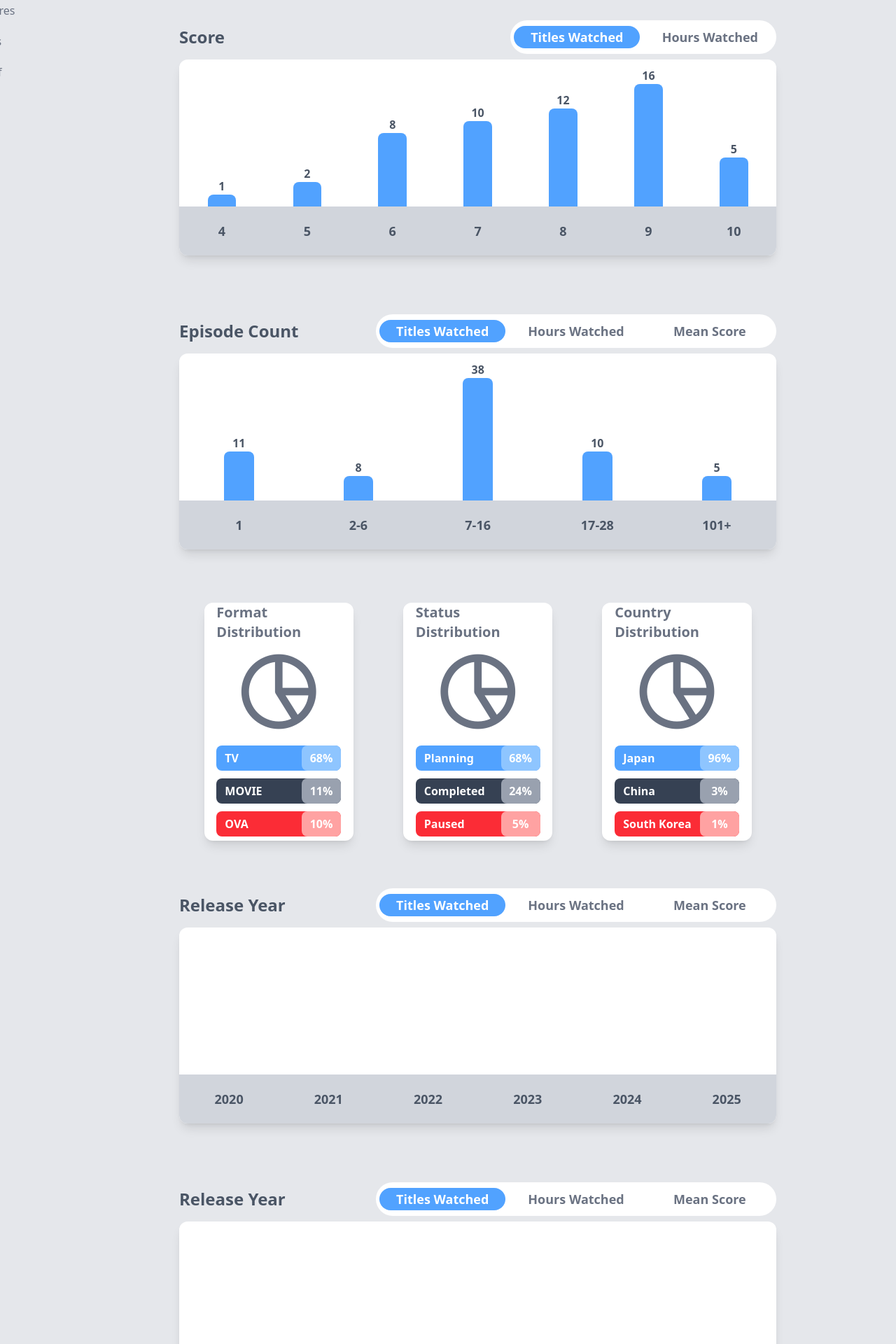
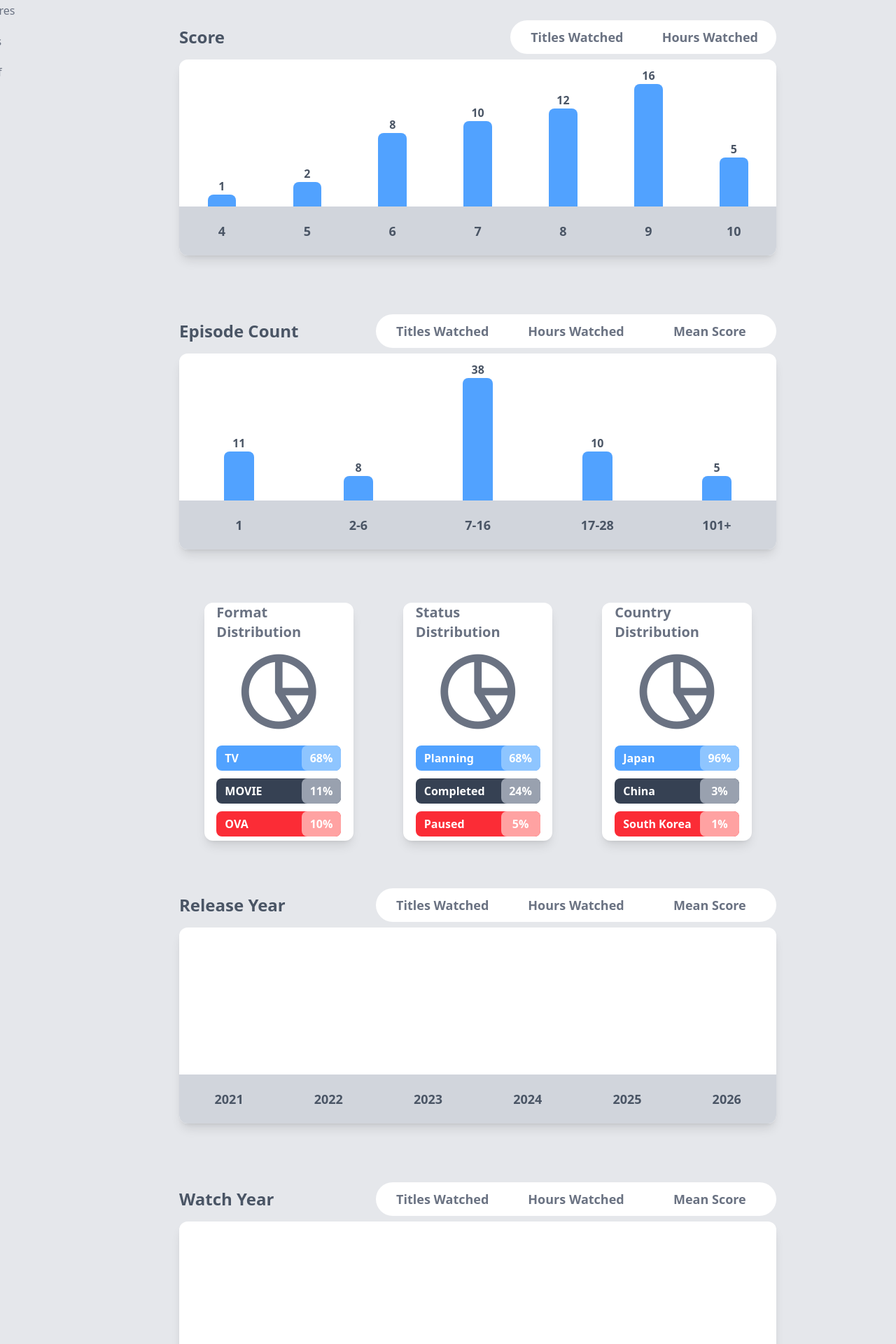
Before and after one commit to loganyeh/AniList-Clone, a React (Vite) app: page / in a window 1280 px wide. Shown: the part 900-2820 px from the top of the page at 70% size. Built offline with nearby package versions, Linux system fonts and the light colour scheme.

Commit message:
feat: ChartBlock component done

```diff
--- /dev/null
+++ b/src/components/overviewPage/BubbleTitle.jsx
@@ -0,0 +1,11 @@
+function BubbleTitle({ title }) {
+  return (
+    <>
+      <div className="h-8 w-45 flex justify-center items-center font-semibold text-gray-500 rounded-full">
+        {title}
+      </div>
+    </>
+  );
+}
+
+export default BubbleTitle;
--- /dev/null
+++ b/src/components/overviewPage/ChartBlock.jsx
@@ -0,0 +1,31 @@
+import ChartXAxis from "./ChartXAxis";
+
+function ChartBlock({ title, bubbleWidth, bubbleTitles, chartGraphs, chartXTitles }) {
+  return (
+    <>
+      <div className="h-80 w-full mb-25">
+        {/* TITLE - SCORE */}
+        <div className="h-1/5 w-full flex justify-between items-center">
+          <div className="h-full w-1/3 flex justify-start items-center text-2xl text-gray-600 font-semibold">
+            {title}
+          </div>
+          <div className={`h-12 ${bubbleWidth} flex justify-around items-center text-lg font-semibold text-gray-500 bg-white rounded-full`}>
+            {bubbleTitles}
+          </div>
+        </div>
+
+        {/* CHART - SCORE */}
+        <div className="h-70 w-full bg-white rounded-xl shadow-lg">
+          <div className="h-3/4 w-full flex">
+            {chartGraphs}
+          </div>
+          <div className="h-1/4 w-full flex justify-around bg-gray-300 rounded-b-xl">
+            {chartXTitles}
+          </div>
+        </div>
+      </div>
+    </>
+  );
+}
+
+export default ChartBlock;
--- /dev/null
+++ b/src/components/overviewPage/ChartGraph.jsx
@@ -0,0 +1,14 @@
+
+function ChartGraph({ num, chartWidthBorder, chartHeight, chartWidth }) {
+
+  return (
+    <>
+      <div className={`h-full ${chartWidthBorder} flex flex-col justify-end items-center`}>
+        <span className="font-bold text-gray-600 text-md">{num}</span>
+        <div className={`${chartHeight} ${chartWidth} bg-blue-400 rounded-t-lg`}></div>
+      </div>
+    </>
+  );
+}
+
+export default ChartGraph;
--- /dev/null
+++ b/src/components/overviewPage/ChartXAxis.jsx
@@ -0,0 +1,13 @@
+function ChartXAxis({ num, xAxisBorder }) {
+  return (
+    <>
+      <div
+        className={`h-full ${xAxisBorder} flex justify-center items-center font-bold text-gray-600 text-lg`}
+      >
+        {num}
+      </div>
+    </>
+  );
+}
+
+export default ChartXAxis;
--- a/src/pages/Stats.jsx
+++ b/src/pages/Stats.jsx
@@ -4,6 +4,10 @@ import BannerAndMidNav from "../components/Shell/BannerAndMidNav";
 import ListSelectMenu from "../components/lists/sideBar/ListSelectMenu";
 import ListTitles from "../components/lists/sideBar/ListTitles";
 import StatsBlock from "../components/overviewPage/StatsBlock";
+import ChartBlock from "../components/overviewPage/ChartBlock";
+import BubbleTitle from "../components/overviewPage/BubbleTitle";
+import ChartGraph from "../components/overviewPage/ChartGraph";
+import ChartXAxis from "../components/overviewPage/ChartXAxis";
 
 function Stats() {
   return (
@@ -42,166 +46,131 @@ function Stats() {
             <div className="h-auto w-8/12">
               <StatsBlock />
 
-
               {/* +========== BEGIN */}
               {/* SCORE CHART BLOCK */}
-              <div className="h-80 w-full mb-25">
-                {/* TITLE - SCORE */}
-                <div className="h-1/5 w-full flex justify-between items-center">
-                  <div className="h-full w-1/3 flex justify-start items-center text-2xl text-gray-600 font-semibold">
-                    Score
-                  </div>
-                  <div className="h-12 w-95 flex justify-around items-center text-lg font-semibold text-gray-500 bg-white rounded-full">
-                    <div className="h-8 w-45 flex justify-center items-center text-white bg-blue-400 rounded-full">
-                      Titles Watched
-                    </div>
-                    <div className="h-8 w-45 flex justify-center items-center rounded-full">
-                      Hours Watched
-                    </div>
-                  </div>
-                </div>
+              <ChartBlock
+                title={"Score"}
+                bubbleWidth={"w-95"}
+                bubbleTitles={
+                  <>
+                    <BubbleTitle title={"Titles Watched"} />
+                    <BubbleTitle title={"Hours Watched"} />
+                  </>
+                }
+                chartGraphs={
+                  <>
+                    <ChartGraph
+                      num={"1"}
+                      chartWidthBorder={"w-1/7"}
+                      chartWidth={"w-1/3"}
+                      chartHeight={"h-1/12"}
+                    />
+                    <ChartGraph
+                      num={"2"}
+                      chartWidthBorder={"w-1/7"}
+                      chartWidth={"w-1/3"}
+                      chartHeight={"h-2/12"}
+                    />
+                    <ChartGraph
+                      num={"8"}
+                      chartWidthBorder={"w-1/7"}
+                      chartWidth={"w-1/3"}
+                      chartHeight={"h-6/12"}
+                    />
+                    <ChartGraph
+                      num={"10"}
+                      chartWidthBorder={"w-1/7"}
+                      chartWidth={"w-1/3"}
+                      chartHeight={"h-7/12"}
+                    />
+                    <ChartGraph
+                      num={"12"}
+                      chartWidthBorder={"w-1/7"}
+                      chartWidth={"w-1/3"}
+                      chartHeight={"h-8/12"}
+                    />
+                    <ChartGraph
+                      num={"16"}
+                      chartWidthBorder={"w-1/7"}
+                      chartWidth={"w-1/3"}
+                      chartHeight={"h-10/12"}
+                    />
+                    <ChartGraph
+                      num={"5"}
+                      chartWidthBorder={"w-1/7"}
+                      chartWidth={"w-1/3"}
+                      chartHeight={"h-4/12"}
+                    />
+                  </>
+                }
+                chartXTitles={
+                  <>
+                    <ChartXAxis num={"4"} xAxisBorder={"w-1/7"} />
+                    <ChartXAxis num={"5"} xAxisBorder={"w-1/7"} />
+                    <ChartXAxis num={"6"} xAxisBorder={"w-1/7"} />
+                    <ChartXAxis num={"7"} xAxisBorder={"w-1/7"} />
+                    <ChartXAxis num={"8"} xAxisBorder={"w-1/7"} />
+                    <ChartXAxis num={"9"} xAxisBorder={"w-1/7"} />
+                    <ChartXAxis num={"10"} xAxisBorder={"w-1/7"} />
+                  </>
+                }
+              />
 
-                {/* CHART - SCORE */}
-                <div className="h-70 w-full bg-white rounded-xl shadow-lg">
-                  <div className="h-3/4 w-full flex">
-                    <div className="h-full w-1/7 flex flex-col justify-end items-center">
-                      <span className="font-bold text-gray-600 text-md">1</span>
-                      <div className="h-1/12 w-1/3 bg-blue-400 rounded-t-lg"></div>
-                    </div>
-                    <div className="h-full w-1/7 flex flex-col justify-end items-center">
-                      <span className="font-bold text-gray-600 text-md">2</span>
-                      <div className="h-2/12 w-1/3 bg-blue-400 rounded-t-lg"></div>
-                    </div>
-                    <div className="h-full w-1/7 flex flex-col justify-end items-center">
-                      <span className="font-bold text-gray-600 text-md">8</span>
-                      <div className="h-6/12 w-1/3 bg-blue-400 rounded-t-lg"></div>
-                    </div>
-                    <div className="h-full w-1/7 flex flex-col justify-end items-center">
-                      <span className="font-bold text-gray-600 text-md">
-                        10
-                      </span>
-                      <div className="h-7/12 w-1/3 bg-blue-400 rounded-t-lg"></div>
-                    </div>
-                    <div className="h-full w-1/7 flex flex-col justify-end items-center">
-                      <span className="font-bold text-gray-600 text-md">
-                        12
-                      </span>
-                      <div className="h-8/12 w-1/3 bg-blue-400 rounded-t-lg"></div>
-                    </div>
-                    <div className="h-full w-1/7 flex flex-col justify-end items-center">
-                      <span className="font-bold text-gray-600 text-md">
-                        16
-                      </span>
-                      <div className="h-10/12 w-1/3 bg-blue-400 rounded-t-lg"></div>
-                    </div>
-                    <div className="h-full w-1/7 flex flex-col justify-end items-center">
-                      <span className="font-bold text-gray-600 text-md">5</span>
-                      <div className="h-4/12 w-1/3 bg-blue-400 rounded-t-lg"></div>
-                    </div>
-                  </div>
-                  <div className="h-1/4 w-full flex bg-gray-300 rounded-b-xl">
-                    <div className="h-full w-1/7 flex justify-center items-center font-bold text-gray-600 text-lg">
-                      4
-                    </div>
-                    <div className="h-full w-1/7 flex justify-center items-center font-bold text-gray-600 text-lg">
-                      5
-                    </div>
-                    <div className="h-full w-1/7 flex justify-center items-center font-bold text-gray-600 text-lg">
-                      6
-                    </div>
-                    <div className="h-full w-1/7 flex justify-center items-center font-bold text-gray-600 text-lg">
-                      7
-                    </div>
-                    <div className="h-full w-1/7 flex justify-center items-center font-bold text-gray-600 text-lg">
-                      8
-                    </div>
-                    <div className="h-full w-1/7 flex justify-center items-center font-bold text-gray-600 text-lg">
-                      9
-                    </div>
-                    <div className="h-full w-1/7 flex justify-center items-center font-bold text-gray-600 text-lg">
-                      10
-                    </div>
-                  </div>
-                </div>
-              </div>
-
-              {/* =================== */}
-
-              {/* EPISODE COUNT BLOCK */}
-              <div className="h-80 w-full mb-25">
-                <div className="h-80 w-full mb-15">
-                  {/* TITLE - EPISDOE COUNT */}
-                  <div className="h-1/5 w-full flex justify-between items-center">
-                    <div className="h-full w-1/3 flex justify-start items-center text-2xl text-gray-600 font-semibold">
-                      Episode Count
-                    </div>
-                    <div className="h-12 w-145 flex justify-around items-center text-lg font-semibold text-gray-500 bg-white rounded-full">
-                      <div className="h-8 w-45 flex justify-center items-center text-white bg-blue-400 rounded-full">
-                        Titles Watched
-                      </div>
-                      <div className="h-8 w-45 flex justify-center items-center rounded-full">
-                        Hours Watched
-                      </div>
-                      <div className="h-8 w-45 flex justify-center items-center rounded-full">
-                        Mean Score
-                      </div>
-                    </div>
-                  </div>
-
-                  {/* CHART - EPISDOE COUNT */}
-                  <div className="h-70 w-full bg-white rounded-xl shadow-lg">
-                    <div className="h-3/4 w-full flex">
-                      <div className="h-full w-1/5 flex flex-col justify-end items-center">
-                        <span className="font-bold text-gray-600 text-md">
-                          11
-                        </span>
-                        <div className="h-4/12 w-1/4 bg-blue-400 rounded-t-lg"></div>
-                      </div>
-                      <div className="h-full w-1/5 flex flex-col justify-end items-center">
-                        <span className="font-bold text-gray-600 text-md">
-                          8
-                        </span>
-                        <div className="h-2/12 w-1/4 bg-blue-400 rounded-t-lg"></div>
-                      </div>
-                      <div className="h-full w-1/5 flex flex-col justify-end items-center">
-                        <span className="font-bold text-gray-600 text-md">
-                          38
-                        </span>
-                        <div className="h-10/12 w-1/4 bg-blue-400 rounded-t-lg"></div>
-                      </div>
-                      <div className="h-full w-1/5 flex flex-col justify-end items-center">
-                        <span className="font-bold text-gray-600 text-md">
-                          10
-                        </span>
-                        <div className="h-4/12 w-1/4 bg-blue-400 rounded-t-lg"></div>
-                      </div>
-                      <div className="h-full w-1/5 flex flex-col justify-end items-center">
-                        <span className="font-bold text-gray-600 text-md">
-                          5
-                        </span>
-                        <div className="h-2/12 w-1/4 bg-blue-400 rounded-t-lg"></div>
-                      </div>
-                    </div>
-                    <div className="h-1/4 w-full flex bg-gray-300 rounded-b-xl">
-                      <div className="h-full w-1/5 flex justify-center items-center font-bold text-gray-600 text-lg">
-                        1
-                      </div>
-                      <div className="h-full w-1/5 flex justify-center items-center font-bold text-gray-600 text-lg">
-                        2-6
-                      </div>
-                      <div className="h-full w-1/5 flex justify-center items-center font-bold text-gray-600 text-lg">
-                        7-16
-                      </div>
-                      <div className="h-full w-1/5 flex justify-center items-center font-bold text-gray-600 text-lg">
-                        17-28
-                      </div>
-                      <div className="h-full w-1/5 flex justify-center items-center font-bold text-gray-600 text-lg">
-                        101+
-                      </div>
-                    </div>
-                  </div>
-                </div>
-              </div>
+              {/* EPISDOES WATCHED BLOCK */}
+              <ChartBlock
+                title={"Episode Count"}
+                bubbleWidth={"w-145"}
+                bubbleTitles={
+                  <>
+                    <BubbleTitle title={"Titles Watched"} />
+                    <BubbleTitle title={"Hours Watched"} />
+                    <BubbleTitle title={"Mean Score"} />
+                  </>
+                }
+                chartGraphs={
+                  <>
+                    <ChartGraph
+                      num={"11"}
+                      chartWidthBorder={"w-1/5"}
+                      chartWidth={"w-1/4"}
+                      chartHeight={"h-4/12"}
+                    />
+                    <ChartGraph
+                      num={"8"}
+                      chartWidthBorder={"w-1/5"}
+                      chartWidth={"w-1/4"}
+                      chartHeight={"h-2/12"}
+                    />
+                    <ChartGraph
+                      num={"38"}
+                      chartWidthBorder={"w-1/5"}
+                      chartWidth={"w-1/4"}
+                      chartHeight={"h-10/12"}
+                    />
+                    <ChartGraph
+                      num={"10"}
+                      chartWidthBorder={"w-1/5"}
+                      chartWidth={"w-1/4"}
+                      chartHeight={"h-4/12"}
+                    />
+                    <ChartGraph
+                      num={"5"}
+                      chartWidthBorder={"w-1/5"}
+                      chartWidth={"w-1/4"}
+                      chartHeight={"h-2/12"}
+                    />
+                  </>
+                }
+                chartXTitles={
+                  <>
+                    <ChartXAxis num={"1"} xAxisBorder={"w-1/5"} />
+                    <ChartXAxis num={"2-6"} xAxisBorder={"w-1/5"} />
+                    <ChartXAxis num={"7-16"} xAxisBorder={"w-1/5"} />
+                    <ChartXAxis num={"17-28"} xAxisBorder={"w-1/5"} />
+                    <ChartXAxis num={"101+"} xAxisBorder={"w-1/5"} />
+                  </>
+                }
+              />
 
               {/* PIE CHARTS BLOCK */}
               <div className="h-85 w-full flex justify-around items-center mb-15">
@@ -297,91 +266,47 @@ function Stats() {
               </div>
 
               {/* RELEASE YEAR BLOCK */}
-              <div className="h-80 w-full mb-25">
-                <div className="h-80 w-full mb-15">
-                  {/* TITLE - EPISDOE COUNT */}
-                  <div className="h-1/5 w-full flex justify-between items-center">
-                    <div className="h-full w-1/3 flex justify-start items-center text-2xl text-gray-600 font-semibold">
-                      Release Year
-                    </div>
-                    <div className="h-12 w-145 flex justify-around items-center text-lg font-semibold text-gray-500 bg-white rounded-full">
-                      <div className="h-8 w-45 flex justify-center items-center text-white bg-blue-400 rounded-full">
-                        Titles Watched
-                      </div>
-                      <div className="h-8 w-45 flex justify-center items-center rounded-full">
-                        Hours Watched
-                      </div>
-                      <div className="h-8 w-45 flex justify-center items-center rounded-full">
-                        Mean Score
-                      </div>
-                    </div>
-                  </div>
+              <ChartBlock
+                title={"Release Year"}
+                bubbleWidth={"w-145"}
+                bubbleTitles={
+                  <>
+                    <BubbleTitle title={"Titles Watched"} />
+                    <BubbleTitle title={"Hours Watched"} />
+                    <BubbleTitle title={"Mean Score"} />
+                  </>
+                }
+                chartXTitles={
+                  <>
+                    <ChartXAxis num={"2021"} xAxisBorder={"w-auto"} />
+                    <ChartXAxis num={"2022"} xAxisBorder={"w-auto"} />
+                    <ChartXAxis num={"2023"} xAxisBorder={"w-auto"} />
+                    <ChartXAxis num={"2024"} xAxisBorder={"w-auto"} />
+                    <ChartXAxis num={"2025"} xAxisBorder={"w-auto"} />
+                    <ChartXAxis num={"2026"} xAxisBorder={"w-auto"} />
+                  </>
+                }
+              />
 
-                  {/* CHART - Release Year */}
-                  <div className="h-70 w-full bg-white rounded-xl shadow-lg">
-                    <div className="h-3/4 w-full flex"></div>
-                    <div className="h-1/4 w-full flex justify-around bg-gray-300 rounded-b-xl">
-                      <div className="h-full w-auto flex justify-center items-center font-bold text-gray-600 text-lg">
-                        2020
-                      </div>
-                      <div className="h-full w-auto flex justify-center items-center font-bold text-gray-600 text-lg">
-                        2021
-                      </div>
-                      <div className="h-full w-auto flex justify-center items-center font-bold text-gray-600 text-lg">
-                        2022
-                      </div>
-                      <div className="h-full w-auto flex justify-center items-center font-bold text-gray-600 text-lg">
-                        2023
-                      </div>
-                      <div className="h-full w-auto flex justify-center items-center font-bold text-gray-600 text-lg">
-                        2024
-                      </div>
-                      <div className="h-full w-auto flex justify-center items-center font-bold text-gray-600 text-lg">
-                        2025
-                      </div>
-                    </div>
-                  </div>
-                </div>
-              </div>
-
-              {/* WATCH YEAR BLOCK */}
-              <div className="h-80 w-full mb-25">
-                <div className="h-80 w-full mb-15">
-                  {/* TITLE - watch year */}
-                  <div className="h-1/5 w-full flex justify-between items-center">
-                    <div className="h-full w-1/3 flex justify-start items-center text-2xl text-gray-600 font-semibold">
-                      Release Year
-                    </div>
-                    <div className="h-12 w-145 flex justify-around items-center text-lg font-semibold text-gray-500 bg-white rounded-full">
-                      <div className="h-8 w-45 flex justify-center items-center text-white bg-blue-400 rounded-full">
-                        Titles Watched
-                      </div>
-                      <div className="h-8 w-45 flex justify-center items-center rounded-full">
-                        Hours Watched
-                      </div>
-                      <div className="h-8 w-45 flex justify-center items-center rounded-full">
-                        Mean Score
-                      </div>
-                    </div>
-                  </div>
-
-                  {/* CHART - Watch Year */}
-                  <div className="h-70 w-full bg-white rounded-xl shadow-lg">
-                    <div className="h-3/4 w-full flex"></div>
-                    <div className="h-1/4 w-full flex justify-around bg-gray-300 rounded-b-xl">
-                      <div className="h-full w-auto flex justify-center items-center font-bold text-gray-600 text-lg">
-                        2023
-                      </div>
-                      <div className="h-full w-auto flex justify-center items-center font-bold text-gray-600 text-lg">
-                        2024
-                      </div>
-                      <div className="h-full w-auto flex justify-center items-center font-bold text-gray-600 text-lg">
-                        2025
-                      </div>
-                    </div>
-                  </div>
-                </div>
-              </div>
+              {/* Watch YEAR BLOCK */}
+              <ChartBlock
+                title={"Watch Year"}
+                bubbleWidth={"w-145"}
+                bubbleTitles={
+                  <>
+                    <BubbleTitle title={"Titles Watched"} />
+                    <BubbleTitle title={"Hours Watched"} />
+                    <BubbleTitle title={"Mean Score"} />
+                  </>
+                }
+                chartXTitles={
+                  <>
+                    <ChartXAxis num={"2023"} />
+                    <ChartXAxis num={"2024"} />
+                    <ChartXAxis num={"2025"} />
+                  </>
+                }
+              />
             </div>
           </div>
         </div>
```
